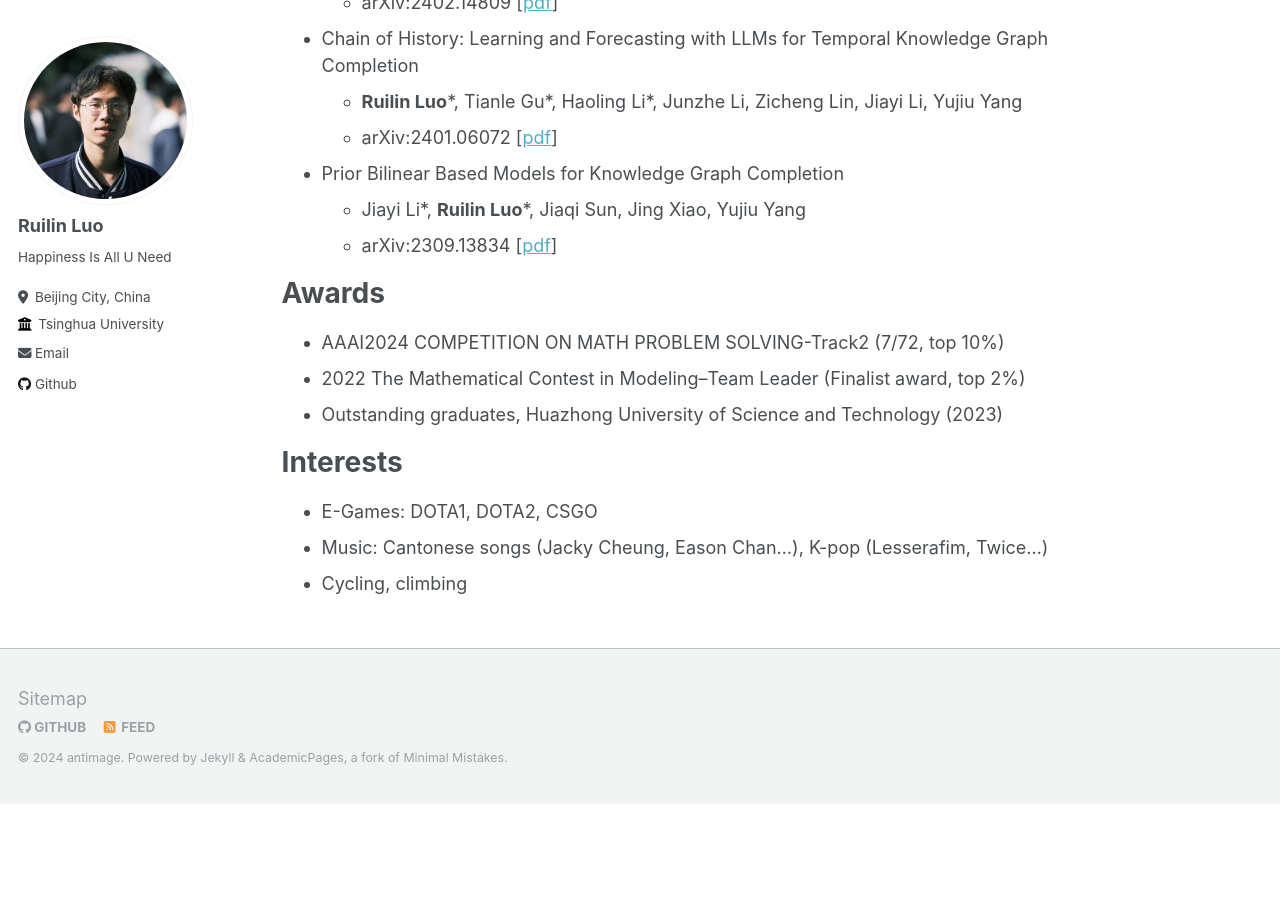
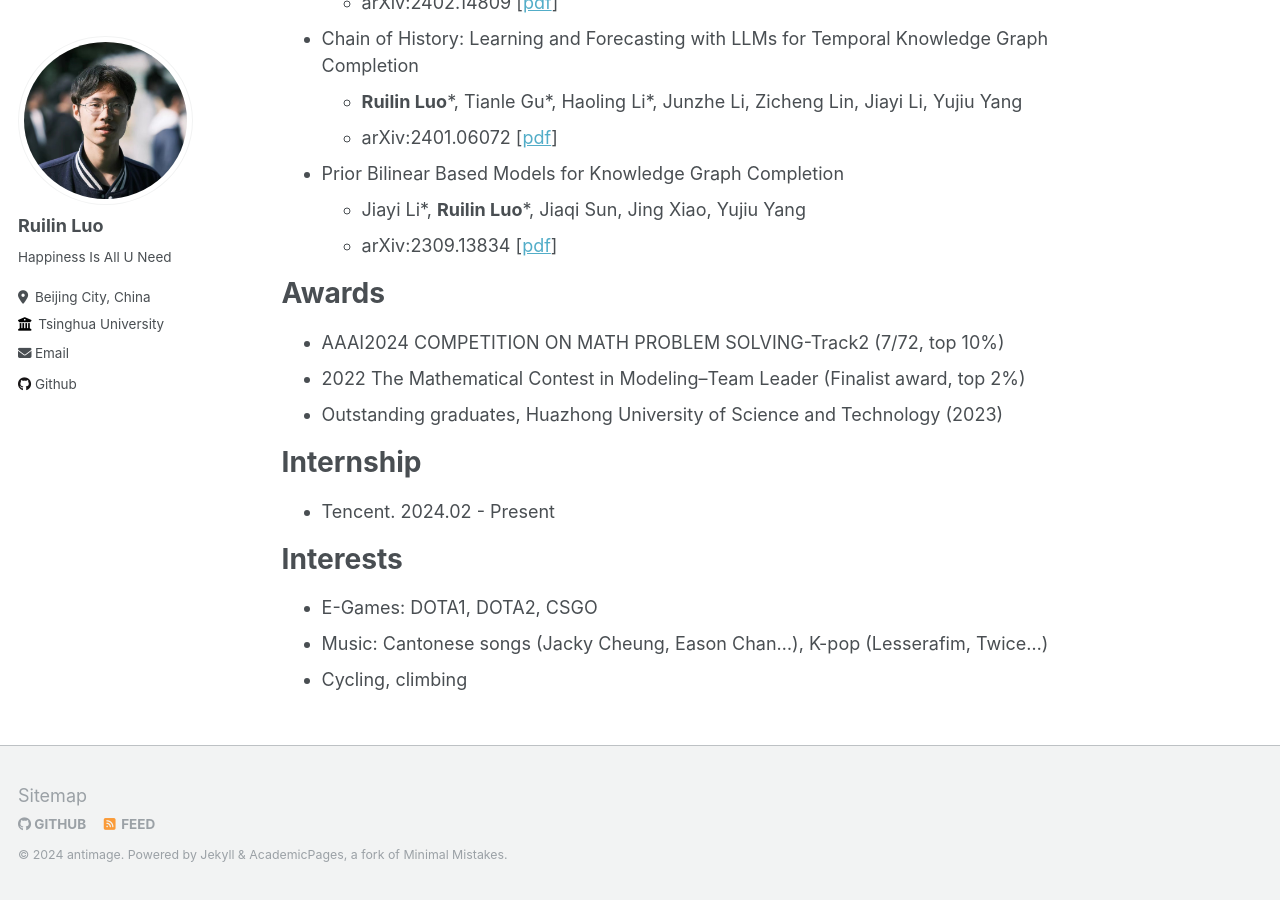
Before and after one commit to lrlbbzl/lrlbbzl.github.io, a Jekyll site: the page built from _pages/about.md, in a window 1280 px wide and 900 px high, scrolled down 649 px. Built offline with Jekyll 4.4.1, drawn with Linux system fonts in a browser that asks for light colours; before the commit the page ends 1453 px from its top, so only the background shows below that.

Commit message:
Update about.md

```diff
--- a/_pages/about.md
+++ b/_pages/about.md
@@ -33,6 +33,10 @@ Awards
 * 2022 The Mathematical Contest in Modeling--Team Leader (Finalist award, top 2%)
 * Outstanding graduates, Huazhong University of Science and Technology (2023)
 
+Internship
+=====
+* Tencent. 2024.02 - Present
+
 Interests
 =====
 * E-Games: DOTA1, DOTA2, CSGO
```
